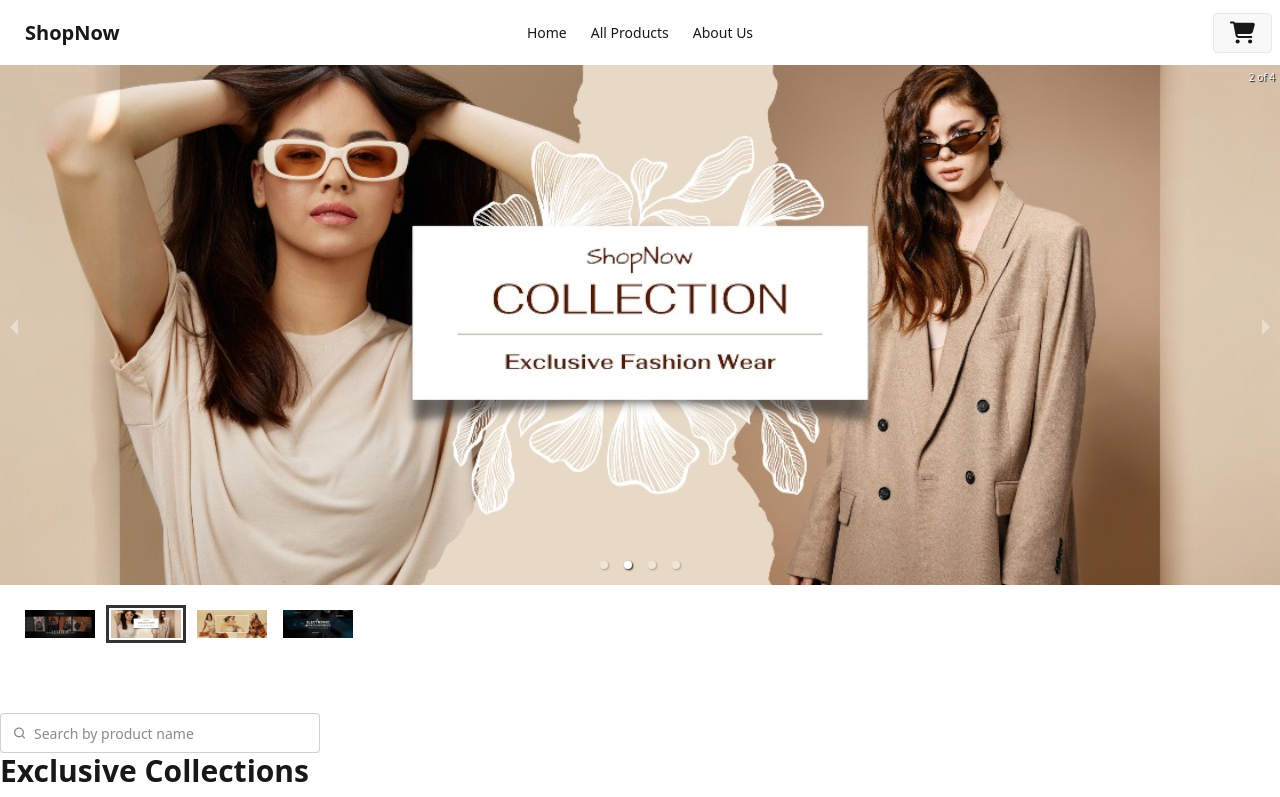
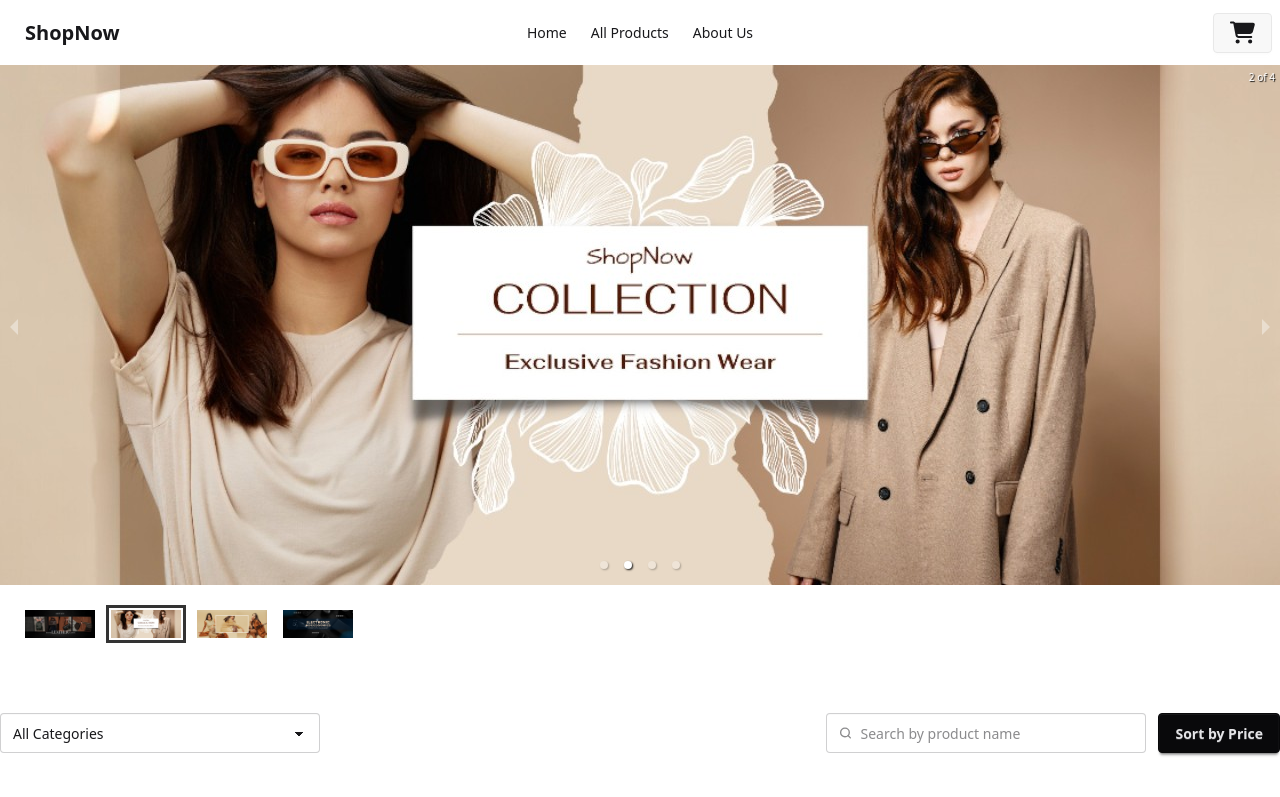
Before and after one commit to Shifat507/shop-now, a React (Vite) app: page / in a window 1280 px wide. Shown: the top 797 px of the page. Built offline with nearby package versions, Linux system fonts and the light colour scheme.

Commit message:
adding sort by price and category functionality

```diff
--- a/src/components/Products.jsx
+++ b/src/components/Products.jsx
@@ -4,12 +4,18 @@
 const Products = () => {
     const [products, setProducts] = useState([]);
     const [search, setSearch] = useState('');
-    const [searchProducts, setSearchProducts] = useState('');
+    const [searchProducts, setSearchProducts] = useState([]);
+    const [category, setCategory] = useState('');
+    const [categoryFiltered, setCategoryFiltered] = useState([]);
+    const [sortPrice, setSortPrice] = useState(null);
+
     useEffect(() => {
         fetch('/public/productsData.json')
             .then(res => res.json())
             .then(data => setProducts(data));
     }, [])
+
+    // Search Functionality
     const handleSearch = (e) => {
         const searchResult = e.target.value;
         setSearch(searchResult);
@@ -19,13 +25,56 @@
         setSearchProducts(searchFilter);
 
     }, [search, products])
-    console.log(searchProducts);
+    // console.log(searchProducts);
+
+    // Category Functionality
+    const handleCategory = (e) => {
+        const categoryValue = e.target.value;
+        setCategory(categoryValue);
+    }
+    console.log(category);
+    useEffect(() => {
+        const categoryWiseFilter = products.filter(item => item.category === category);
+        setCategoryFiltered(categoryWiseFilter);
+    }, [category, products])
+    console.log(category);
+    console.log(categoryFiltered);
+
+    // Sorting Functionality
+    const handleSortByPrice = () => {
+        const sortedByPrice = products.sort((a, b) => a.price - b.price);
+        setSortPrice(sortedByPrice);
+    }
+
+    // Decide what to display based on OR logic
+    let displayProducts = products;
+
+    if (search) {
+        displayProducts = searchProducts;
+    } else if (category) {
+        displayProducts = categoryFiltered;
+    } else if (sortPrice) {
+        displayProducts = sortPrice;
+    }
+
+
     return (
         <div>
             {/* All Products */}
             <section className='mt-16'>
-                <div>
-                    <label className="input">
+                <div className='flex flex-col md:flex-row justify-between gap-y-2'>
+                    {/* Filter by Category */}
+                    <select onChange={handleCategory} value={category} className="select">
+                        <option value="">All Categories</option>
+                        <option value="clothing">Clothing</option>
+                        <option value="accessories">Accessories</option>
+                        <option value="bags">Bags</option>
+                        <option value="shoes">Shoes</option>
+                    </select>
+
+                    <div className='flex items-center gap-3 mb-10'>
+                        {/* Searching Products */}
+                        <label className="input md:w-80">
                             <svg className="h-[1em] opacity-50" xmlns="http://www.w3.org/2000/svg" viewBox="0 0 24 24">
                                 <g
                                     strokeLinejoin="round"
@@ -40,13 +89,25 @@
                             </svg>
                             <input onChange={handleSearch} type="search" required placeholder="Search by product name" />
                         </label>
+
+                        {/* Sort by Price */}
+                        <button onClick={handleSortByPrice} className="btn btn-neutral">Sort by Price</button>
                     </div>
+                </div>
+
+
                 <h2 className='text-lg md:text-3xl font-bold'>Exclusive Collections</h2>
                 <div className='grid grid-cols-1 md:grid-cols-2 lg:grid-cols-4 gap-y-8 gap-x-3 mt-10'>
                     {
-                        search ? searchProducts.length > 0 ? searchProducts.map(product => <Product key={product.id} product={product}></Product>) :
-                            <p className='col-span-full flex justify-center my-16 text-lg font-semibold text-center'>No results found!</p>
-                            : products.map(product => <Product key={product.id} product={product}></Product>)
+                        displayProducts.length > 0 ? (
+                            displayProducts.map(product => (
+                                <Product key={product.id} product={product} />
+                            ))
+                        ) : (
+                            <p className='col-span-full flex justify-center my-16 text-lg font-semibold text-center'>
+                                No products found!
+                            </p>
+                        )
                     }
                 </div>
             </section>
```
Lines whose indentation alone changed are shown as unchanged.
